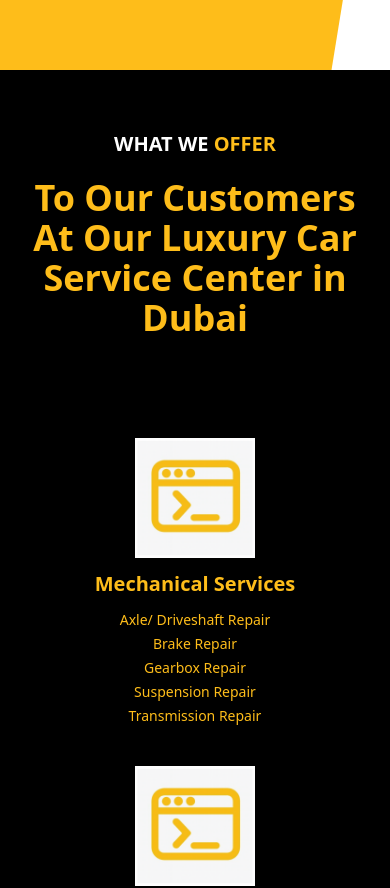
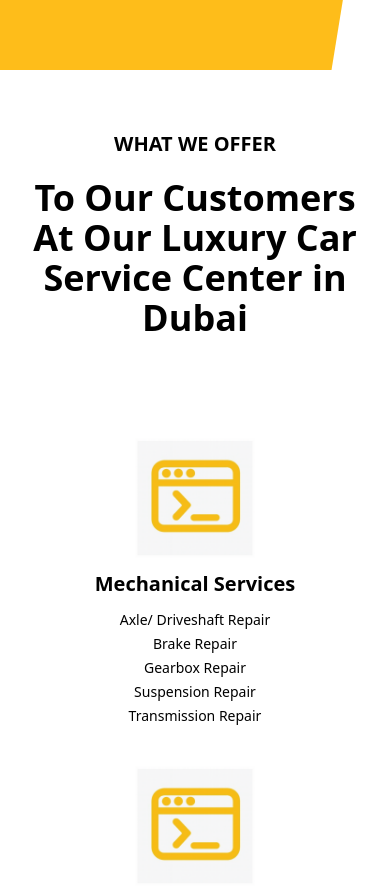
Before and after one commit to Vr7Rizwan/full-speed-auto, a Next.js app: page / in a window 390 px wide. Shown: the part 1440-2328 px from the top of the page. Built offline with nearby package versions, Linux system fonts and the light colour scheme.

Commit message:
Color scheme fixed 2.0

```diff
--- a/app/components/Brands/BrandDetail.tsx
+++ b/app/components/Brands/BrandDetail.tsx
@@ -8,9 +8,9 @@ const BrandDetail=({heading,heroText,description}:brandDetailPropType )=>{
         <section className="flex justify-center py-10">
             { heading && heroText && description &&
                 <div className="w-[95%] flex flex-col gap-3">
-                   <h1 className="heading text-secondary font-semibold">{heading}</h1>
+                   <h1 className="heading text-txtColor font-semibold">{heading}</h1>
                    <div className="flex flex-col gap-5">
-                   <p className="italic text-secondary normalText font-medium">{heroText}</p>
+                   <p className="italic text-txtColor normalText font-medium">{heroText}</p>
                    <div className="flex flex-col">
                    {
                     description.map((value,i)=>(
--- a/app/components/Brands/BrandServices.tsx
+++ b/app/components/Brands/BrandServices.tsx
@@ -4,7 +4,7 @@ const BrandServices=({Services}:{Services:string[] | undefined})=>{
           <section className="flex justify-center py-10">
            {Services &&
            <div className="w-[95%] flex flex-col gap-3">
-            <h1 className="text-secondary subHeading font-semibold">Our Services</h1>
+            <h1 className="text-txtColor subHeading font-semibold">Our Services</h1>
             <ul className="list-disc list-inside flex flex-col">
                {
                 Services.map((value,i)=>(
--- a/app/components/CarWorkshopForm.tsx
+++ b/app/components/CarWorkshopForm.tsx
@@ -4,7 +4,7 @@ import Form from "./Form";
 
 const CarWorkshopForm = () => {
   return (
-    <section className=" mx-auto flex flex-col md:flex-row items-center bg-secondary py-15 px-6 gap-8">
+    <section className=" mx-auto flex flex-col md:flex-row items-center bg-gray-100 py-15 px-6 gap-8">
       {/* Left Image - Fully Responsive */}
       <section className="bg-txtColor rounded-2xl text-primary py-16 px-6 flex md:px-20 relative overflow-hidden">
         {/* Background Texture (optional) */}
--- a/app/components/Faq.tsx
+++ b/app/components/Faq.tsx
@@ -3,14 +3,14 @@ import { faqTypes } from "../resources/faq";
 function Faq({faq}:{faq:faqTypes[]|undefined}) {
 
   return (
-    <div className="bg-txtColor py-5">
-      <div className="flex justify-center ">
-        <h2 className="subHeading font-bold text-primary py-10">
-          FREQUENTLY ASKED <span className="subHeading font-bold text-secondary py-10">QUESTIONS</span>
+    <div className="bg-primary py-5">
+      <div className="flex justify-center">
+        <h2 className="subHeading font-bold text-txtColor py-10">
+          FREQUENTLY ASKED QUESTIONS
         </h2>
       </div>
 
-      <div className="grid md:grid-cols-2 md:gap-1 px-4 py-10 bg-txtColor">
+      <div className="grid md:grid-cols-2 md:gap-1 px-4 py-10 bg-primary">
         {faq && faq.map((item, index) => (
           <details
             key={index}
@@ -20,7 +20,7 @@ function Faq({faq}:{faq:faqTypes[]|undefined}) {
               <span> {item.Question}</span>
             </summary>
 
-            <p className="normalText bg-txtColor text-primary mt-2 px-5 py-5 border-2 rounded-2xl border-secondary">{item.Answer}</p>
+            <p className="normalText bg-primary text-txtColor mt-2 px-5 py-5 border-2 rounded-2xl border-txtColor">{item.Answer}</p>
           </details>
         ))}
       </div>
--- a/app/components/Offers.tsx
+++ b/app/components/Offers.tsx
@@ -2,10 +2,10 @@ import offers from "../resources/offers";
 
 function Offers() {
   return (
-    <div className="bg-txtColor">
+    <div className="bg-primary">
       <div className="flex flex-col gap-5 px-5 py-15 items-center md:items-center md:justify-center">
-        <h1 className="text-primary subHeading font-bold">WHAT WE <span className="text-secondary subHeading font-bold">OFFER</span></h1>
-        <h2 className="text-secondary heading text-center font-extrabold">
+        <h1 className="text-txtColor subHeading font-bold">WHAT WE OFFER</h1>
+        <h2 className="text-txtColor heading text-center font-extrabold">
           To Our Customers At Our Luxury Car Service Center in Dubai
         </h2>
       </div>
@@ -21,11 +21,11 @@ function Offers() {
               className="w-30 h-30 object-contain"
             />
 
-            <h2 className="subHeading text-secondary font-bold">
+            <h2 className="subHeading text-txtColor font-bold">
               {offer.title}
             </h2>
 
-            <div className="text-secondary space-y-1">
+            <div className="text-txtColor space-y-1">
               {offer.text.map((item, i) => (
                 <p className="normalText" key={i}>
                   {item}
--- a/app/components/Services/Hero.tsx
+++ b/app/components/Services/Hero.tsx
@@ -20,7 +20,7 @@ const Hero = ({
     <div className="flex flex-col justify-center py-10 w-[95%] mx-auto md:py-10 gap-5">
       <div className="flex flex-col md:flex-row justify-center items-center gap-6 md:gap-0">
         <div className="flex flex-col gap-6 md:gap-8 md:pr-10">
-          <h1 className="heading text-secondary font-bold">{heading}</h1>
+          <h1 className="heading text-txtColor font-bold">{heading}</h1>
 
           <div className="flex flex-col gap-1">
             {description.map((desc, index) => (
@@ -53,7 +53,7 @@ const Hero = ({
         />
       </Link>
 
-      <h2 className="heading text-secondary font-bold pt-5 md:pt-10">
+      <h2 className="heading text-txtColor font-bold pt-5 md:pt-10">
         Our Features
       </h2>
 
--- a/app/packages/page.tsx
+++ b/app/packages/page.tsx
@@ -20,13 +20,13 @@ function page() {
 
             {/* Right Content */}
             <div className="flex flex-col justify-center p-6 space-y-4 md:bg-gray-100 md:rounded-3xl">
-              <h3 className="subHeading font-bold text-secondary">
+              <h3 className="subHeading font-bold text-txtColor">
                 {pack.title}
               </h3>
               <p className="text-txtColor">{pack.desc}</p>
               <ContactBtn
                 text={pack.btn}
-                classes="bg-txtColor text-primary px-3 py-3 rounded-md cursor-pointer hover:bg-secondary transition"
+                classes="bg-txtColor text-primary px-3 py-3 rounded-md cursor-pointer hover:bg-secondary transition hover:text-txtColor"
               />
             </div>
           </div>
```
